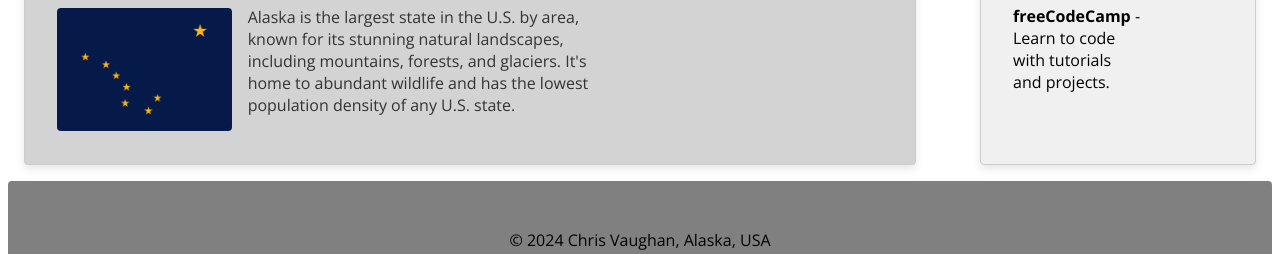
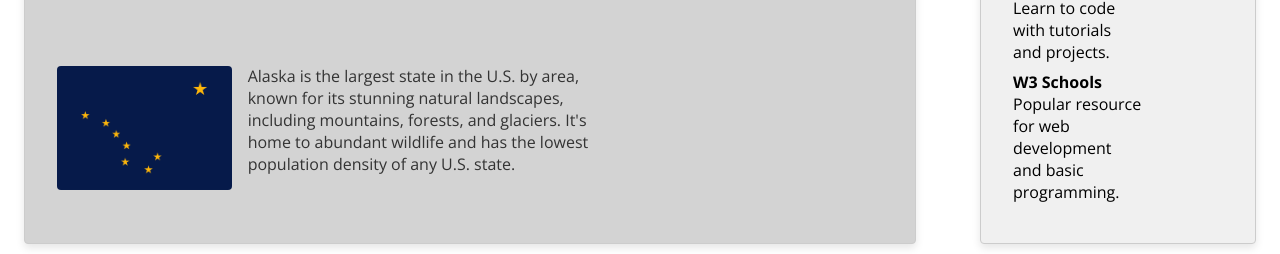
Before and after one commit to wcvaughan/wdd131, a plain HTML site: page week01/index.html in a window 1280 px wide. Shown: the part 715-969 px from the top of the page. Drawn offline with nearby package versions, Linux system fonts and the light colour scheme.

Commit message:
final touches?

```diff
--- a/week01/index.html
+++ b/week01/index.html
@@ -10,7 +10,7 @@
     <link rel="stylesheet" href="https://fonts.googleapis.com/css2?family=Open+Sans:wght@300;400;600;700&display=swap">
     <link rel="stylesheet" href="styles/layout.css">
     <script src="scripts/getdates.js" defer></script>
-    <title>Basic Layout - Chris Vaughan - WDD 131</title>
+    <title>WDD 131: Dynamic Web Fundamentals - Chris Vaughan</title>
 </head>
 
 <body>
@@ -60,6 +60,8 @@
                         for using CSS.</li>
                     <li><a href="https://www.freecodecamp.org" target="_blank">freeCodeCamp</a> - Learn to code with
                         tutorials and projects.</li>
+                    <li><a href="https://www.w3schools.com" target="_blank">W3 Schools</a> Popular resource for web
+                        development and basic programming.</li>
                 </ul>
             </section>
         </main>
```
